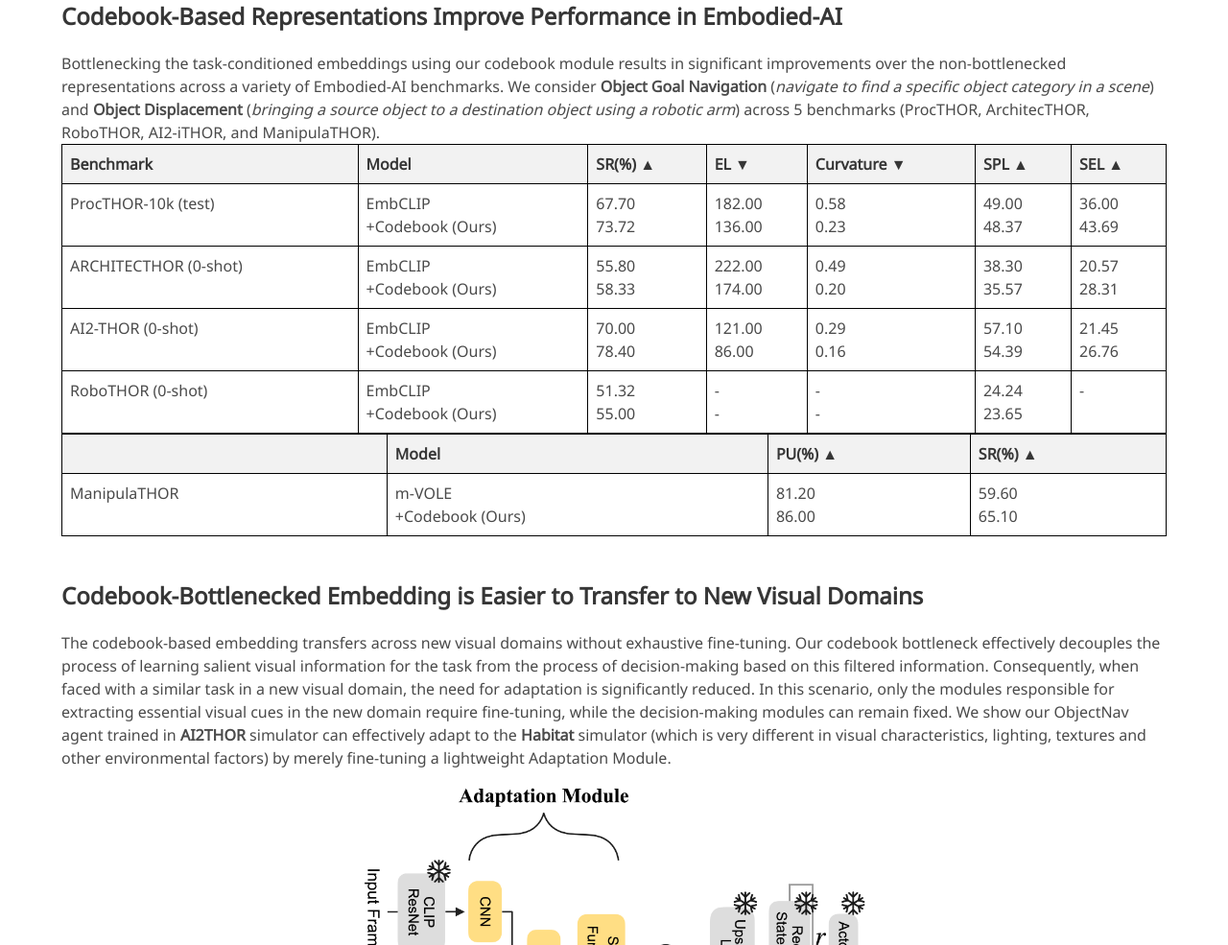
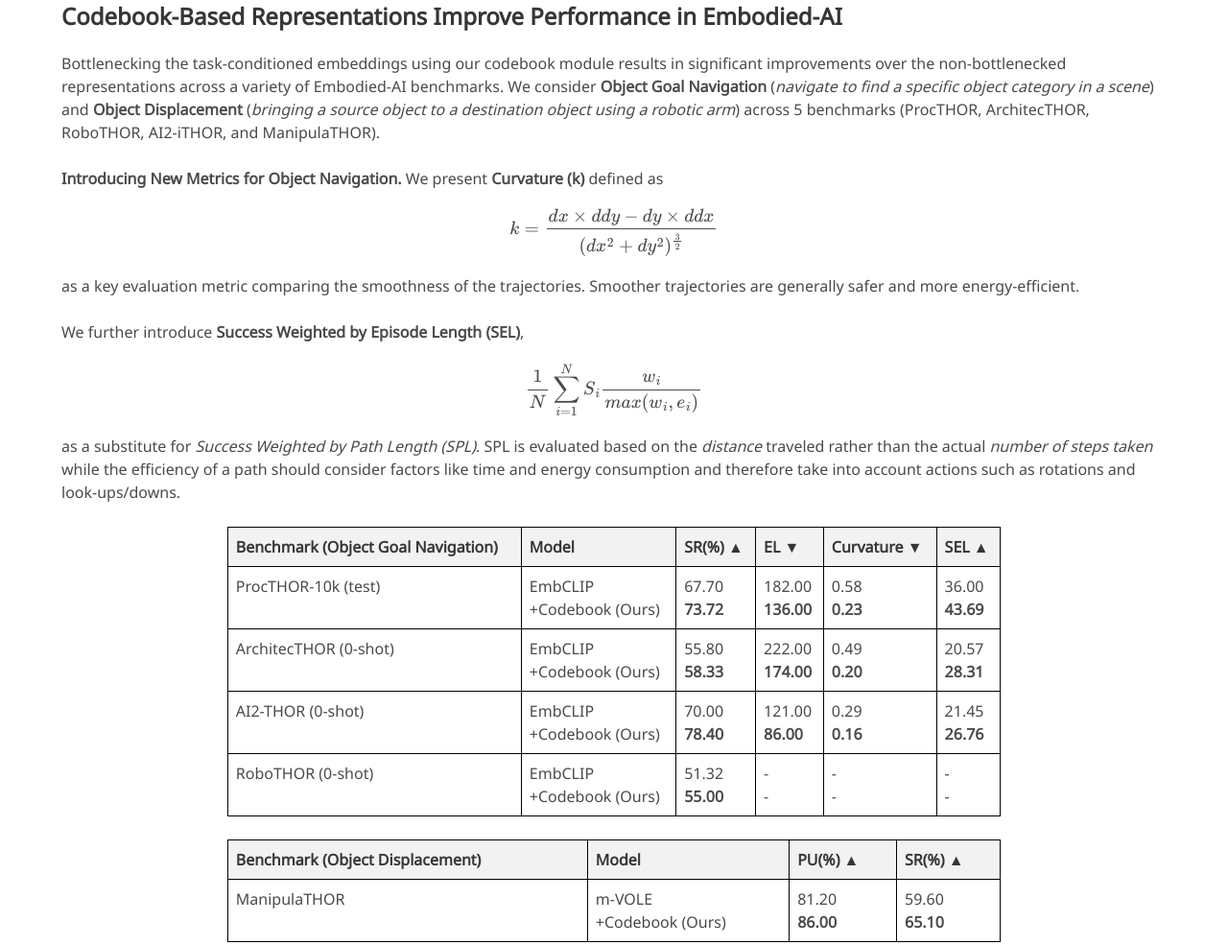
Before and after one commit to Embodied-Codebook/embodied-codebook.github.io, a plain HTML site: page index.html in a window 1280 px wide. Shown: the part 2767-3752 px from the top of the page at 96% size. Drawn offline with nearby package versions, Linux system fonts and the light colour scheme; some packages are replaced by stand-ins of ours; some icons are missing; a web font is replaced by a local one.

Commit message:
fix table, add new metrics

```diff
--- a/index.html
+++ b/index.html
@@ -73,6 +73,10 @@
       height: 250px; /* Set the desired equal height for both images */
     }
   </style>
+
+  <script type="text/javascript" async
+    src="https://cdnjs.cloudflare.com/ajax/libs/mathjax/2.7.7/MathJax.js?config=TeX-MML-AM_CHTML">
+  </script>
 
 
 
@@ -358,10 +362,44 @@
         object category in a scene</i>) and <b>Object Displacement</b> (<i>bringing a source object to a destination
         object using a robotic arm</i>) across 5 benchmarks (ProcTHOR, ArchitecTHOR, RoboTHOR, AI2-iTHOR, and ManipulaTHOR).
       </p>
+      <br>
+
+      <p>
+      <b>Introducing New Metrics for Object Navigation.</b>
+        We present <b>Curvature (k)</b> defined as
+
+
+        <div>
+            \[
+            k = \frac{dx \times ddy - dy \times ddx}{(dx^2 + dy^2)^{\frac{3}{2}}}
+            \]
+        </div>
+
+        as a key evaluation metric comparing the smoothness of the trajectories.
+        Smoother trajectories are generally safer and more energy-efficient.
+        <br> <br>
+
+        We further introduce <b>Success Weighted by Episode Length (SEL)</b>,
+
+        <div>
+            \[
+            \frac{1}{N} \sum_{i=1}^N S_i \frac{w_i}{max(w_i, e_i)}
+            \]
+        </div>
+
+        as a substitute for
+        <i>Success Weighted by Path Length (SPL)</i>. SPL is evaluated based on the <i>distance</i> traveled rather than the
+        actual <i>number of steps taken</i> while the efficiency of a path should consider factors like time and energy
+        consumption and therefore take into account actions such as rotations and look-ups/downs.
+        <br> <br>
+
+      </p>
+
       <title>Research Data Table</title>
       <style>
         table {
-          width: 100%;
+          margin: 0 auto;
+          width: 70%;
           border-collapse: collapse;
         }
         table, th, td {
@@ -380,57 +418,59 @@
 
       <table>
         <tr>
-          <th>Benchmark</th>
+          <th>Benchmark (Object Goal Navigation)</th>
           <th>Model</th>
           <th>SR(%) &#9650; </th>
           <th>EL &#9660; </th>
           <th>Curvature &#9660; </th>
-          <th>SPL &#9650; </th>
+<!--          <th>SPL &#9650; </th>-->
           <th>SEL &#9650; </th>
         </tr>
         <tr>
           <td>ProcTHOR-10k (test)</td>
           <td>EmbCLIP<br>+Codebook (Ours)</td>
-          <td>67.70<br>73.72</td>
-          <td>182.00<br>136.00</td>
-          <td>0.58<br>0.23</td>
-          <td>49.00<br>48.37</td>
-          <td>36.00<br>43.69</td>
+          <td>67.70<br><b>73.72</b></td>
+          <td>182.00<br><b>136.00</b></td>
+          <td>0.58<br><b>0.23</b></td>
+<!--          <td>49.00<br>48.37</td>-->
+          <td>36.00<br><b>43.69</b></td>
         </tr>
         <tr>
-          <td>ARCHITECTHOR (0-shot)</td>
+          <td>ArchitecTHOR (0-shot)</td>
           <td>EmbCLIP<br>+Codebook (Ours)</td>
-          <td>55.80<br>58.33</td>
-          <td>222.00<br>174.00</td>
-          <td>0.49<br>0.20</td>
-          <td>38.30<br>35.57</td>
-          <td>20.57<br>28.31</td>
+          <td>55.80<br><b>58.33</b></td>
+          <td>222.00<br><b>174.00</b></td>
+          <td>0.49<br><b>0.20</b></td>
+<!--          <td>38.30<br>35.57</td>-->
+          <td>20.57<br><b>28.31</b></td>
         </tr>
         <tr>
           <td>AI2-THOR (0-shot)</td>
           <td>EmbCLIP<br>+Codebook (Ours)</td>
-          <td>70.00<br>78.40</td>
-          <td>121.00<br>86.00</td>
-          <td>0.29<br>0.16</td>
-          <td>57.10<br>54.39</td>
-          <td>21.45<br>26.76</td>
+          <td>70.00<br><b>78.40</b></td>
+          <td>121.00<br><b>86.00</b></td>
+          <td>0.29<br><b>0.16</b></td>
+<!--          <td> 57.10<br>54.39</td>-->
+          <td>21.45<br> <b>26.76</b></td>
         </tr>
         <tr>
           <td>RoboTHOR (0-shot)</td>
           <td>EmbCLIP<br>+Codebook (Ours)</td>
-          <td>51.32<br>55.00</td>
+          <td>51.32<br><b>55.00</b></td>
           <td>-<br>-</td>
           <td>-<br>-</td>
-          <td>24.24<br>23.65</td>
-          <td>-</td>
+<!--          <td><b>24.24</b><br>23.65</td>-->
+          <td>-<br>-</td>
         </tr>
         <!-- Add more rows as needed -->
       </table>
 
+      <br>
+
       <!-- Separate section for Object displacement if needed -->
       <table>
         <tr>
-          <th></th>
+          <th>Benchmark (Object Displacement)</th>
           <th>Model</th>
           <th>PU(%) &#9650; </th>
           <th>SR(%) &#9650; </th>
@@ -438,8 +478,8 @@
         <tr>
           <td>ManipulaTHOR</td>
           <td>m-VOLE<br>+Codebook (Ours)</td>
-          <td>81.20<br>86.00</td>
-          <td>59.60<br>65.10</td>
+          <td>81.20<br> <b>86.00</b></td>
+          <td>59.60<br> <b>65.10</b></td>
         </tr>
         <!-- Add more rows as needed -->
       </table>
@@ -515,15 +555,13 @@
       <br><br>
       <h3 class="title is-4 ">Our Agent Explores More Effectively and Travels in Smoother Trajectories</h3>
       <p>
-        We present <b>Curvature</b> as a key evaluation metric comparing the smoothness of the trajectories.
-        Smoother trajectories are generally safer and more energy-efficient. Excessive rotations and sudden changes in
-        direction can lead to increased energy consumption and increase the chances of collisions with other objects.
-        We further introduce <b>Success Weighted by Episode Length (SEL)</b> metric as a substitute for
-        <i>Success Weighted by Path Length (SPL)</i>. SPL is evaluated based on the <i>distance</i> traveled rather than the
-        actual <i>number of steps taken</i> while the efficiency of a path should consider factors like time and energy
-        consumption and therefore take into account actions such as rotations and look-ups/downs, which also consume time
-        and energy. Our quantitative and qualitative analysis shows that our agent explores more effectively and travels
-        in much smoother paths. Some examples of the agent trajectories are shown below.
+        We conduct a quantitative and qualitative analysis to compare the agent's behavior. The <b>Curvature</b> and
+        <b>Success Weighted by Episode Length (SEL)</b> metrics show that our agent explores more effectively and travels
+        in much smoother paths. Excessive rotations and sudden changes in direction can lead to increased energy
+        consumption and increase the chances of collisions with other objects. Lower <b>SEL</b> achieved by our agent
+        shows that we can find the target object in much fewer steps. The qualitative examples below show that the
+        baseline agent performs lots of redundant rotations.
+
       </p>
 
 
```
